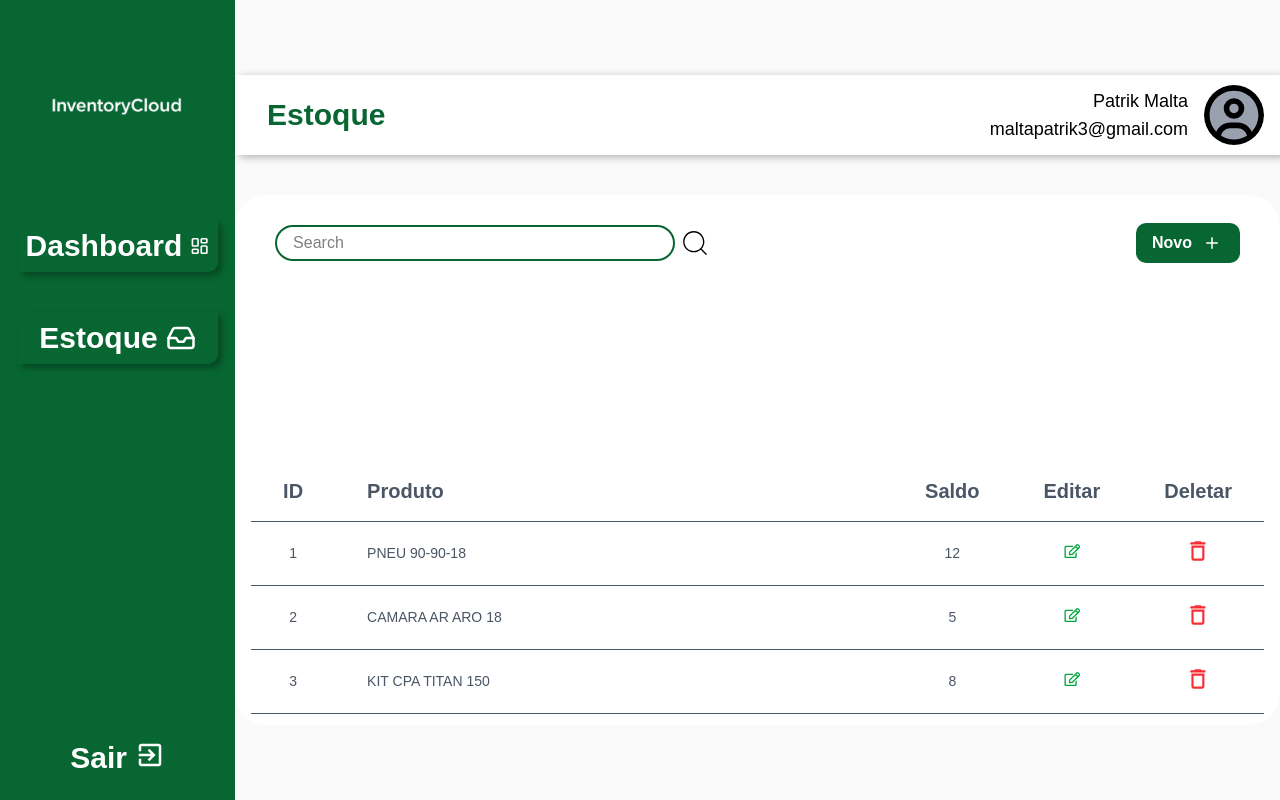
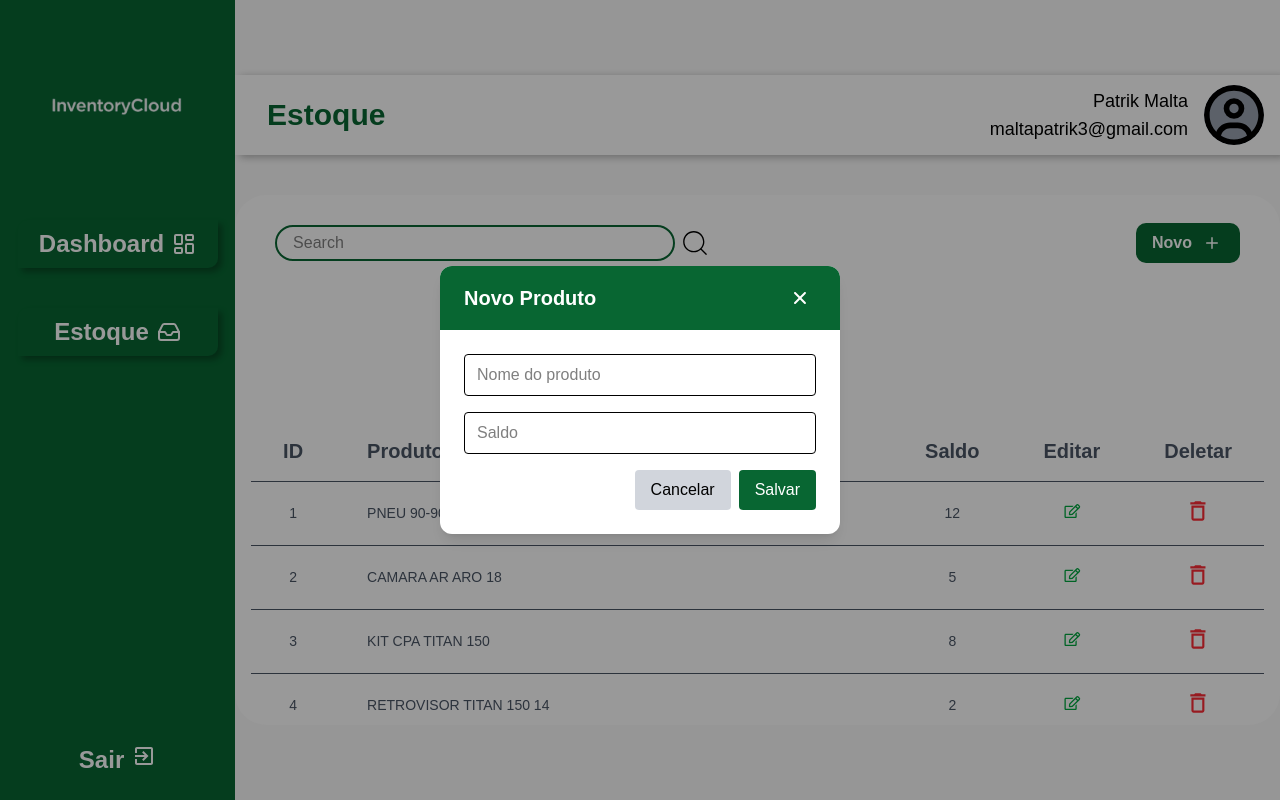
Before and after one commit to cassianobraz/InventorySystem, a React (Vite) app in the folder frontend/: page /estoque in a window 1280 px wide. Both pictures are taken after a click on the button "Novo". Built offline with nearby package versions, Linux system fonts and the light colour scheme.

Commit message:
made the modal of creating a new product

```diff
--- a/frontend/src/components/Header/index.tsx
+++ b/frontend/src/components/Header/index.tsx
@@ -1,10 +1,14 @@
 import { FaRegCircleUser } from "react-icons/fa6";
 
-export function Header() {
+type typeProps = {
+  currentLocation: String;
+};
+
+export function Header({ currentLocation }: typeProps) {
   return (
     <header className="w-full h-20 flex flex-row justify-between items-center p-4 bg-white shadow-[5px_2px_8px_0px_rgba(0,0,0,0.3)]">
       <div className="text-3xl font-bold text-[#086632]">
-        <h2 className="ml-4">Estoque</h2>
+        <h2 className="ml-4">{currentLocation}</h2>
       </div>
       <div className="flex flex-row gap-4 items-center">
         <div className="bold text-lg text-end">
--- a/frontend/src/components/SideBar/index.tsx
+++ b/frontend/src/components/SideBar/index.tsx
@@ -11,14 +11,14 @@ export function SideBar() {
 
         <div className="w-full flex flex-col items-center mt-5">
             <Link to="/dash"
-                className="flex flex-row justify-center items-center gap-2 hover:w-full hover:border-l-[4px] hover:border-r-[4px] hover:border-white transition-all duration-75 w-50 text-white font-bold text-3xl p-2 text-start shadow-[4px_4px_6px_0px_rgba(0,0,0,0.3)] rounded-[10px_0px_10px_0px] "
+                className="flex flex-row justify-center items-center gap-2 hover:w-full hover:border-l-[4px] hover:border-r-[4px] hover:border-white transition-all duration-75 w-50 text-white font-bold text-2xl p-2 text-start shadow-[4px_4px_6px_0px_rgba(0,0,0,0.3)] rounded-[10px_0px_10px_0px] "
                 >
                 Dashboard
                 <LuLayoutDashboard />
             </Link>
 
             <Link to="/estoque"
-                className="flex flex-row justify-center items-center gap-2 hover:w-full hover:border-l-[4px] hover:border-r-[4px] hover:border-white transition-all duration-75 w-50 text-white font-bold text-3xl mt-10 p-2 text-start shadow-[4px_4px_6px_0px_rgba(0,0,0,0.3)] rounded-[10px_0px_10px_0px] "
+                className="flex flex-row justify-center items-center gap-2 hover:w-full hover:border-l-[4px] hover:border-r-[4px] hover:border-white transition-all duration-75 w-50 text-white font-bold text-2xl mt-10 p-2 text-start shadow-[4px_4px_6px_0px_rgba(0,0,0,0.3)] rounded-[10px_0px_10px_0px] "
                 >
                 Estoque
                 <LuInbox />
@@ -26,7 +26,7 @@ export function SideBar() {
 
         </div>
 
-        <Link to={"/"} className="text-white font-bold text-3xl bottom-0 p-2 mb-4 absolute flex flex-row gap-2 item">Sair <IoMdExit /></Link>
+        <Link to={"/"} className="text-white font-bold text-2xl bottom-0 p-2 mb-4 absolute flex flex-row gap-2 item">Sair <IoMdExit /></Link>
 
     </div>
   );
--- a/frontend/src/components/Table/index.tsx
+++ b/frontend/src/components/Table/index.tsx
@@ -15,7 +15,7 @@ interface TabelaComponentesProps {
 export function Table({ dados }: TabelaComponentesProps) {
   return (
     <div className="flex justify-center items-center min-h-screen">
-      <div className="overflow-x-auto rounded-lg mt-20 w-full max-w-6xl">
+      <div className="overflow-x-auto rounded-lg w-full max-w-6xl">
         <table className="text-sm text-left w-full">
           <thead className="text-gray-600 font-bold text-xl border-b">
             <tr>
--- a/frontend/src/pages/dashboard.tsx
+++ b/frontend/src/pages/dashboard.tsx
@@ -19,7 +19,7 @@ export function Dashboard() {
     <div className="flex flex-row bg-[#fafafa] min-h-screen">
       <SideBar />
       <div className="w-full flex flex-col items-center justify-start">
-        <Header />
+        <Header currentLocation="Dashboard" />
         <div className="w-4/5 mt-20">
           <h1 className="text-2xl font-semibold mb-1">Bem-Vindo, Patrik Malta</h1>
           <p className="text-gray-500 mb-8">Overview</p>
--- a/frontend/src/pages/stock.tsx
+++ b/frontend/src/pages/stock.tsx
@@ -1,11 +1,12 @@
 import { Header } from "../components/Header";
 import { SideBar } from "../components/SideBar";
 import { SearchBar } from "../components/SearchBar";
-import { IoIosAdd } from "react-icons/io";
+import { IoIosAdd, IoIosClose } from "react-icons/io";
 import { Table } from "../components/Table";
 import { useEffect, useState } from "react";
 
 export function Stock() {
+  const [newProduct, setNewProduct] = useState<boolean>(false);
   const [dataStock, setDataStock] = useState<any[]>([]);
 
   useEffect(() => {
@@ -19,11 +20,14 @@ export function Stock() {
     <div className="flex min-h-screen bg-[#fafafa]">
       <SideBar />
       <div className="w-full flex flex-col items-center justify-center">
-        <Header />
+        <Header currentLocation="Estoque" />
         <div className="w-full max-w-6xl bg-white mt-10 pt-4 rounded-4xl flex flex-col items-center">
           <div className="w-full h-16 flex flex-row items-center justify-between px-10">
             <SearchBar />
-            <button className="h-10 bg-[#086632] hover:bg-[#0b7d4b] hover:cursor-pointer text-white font-bold px-4 rounded-[10px] flex items-center justify-center gap-2">
+            <button
+              onClick={() => setNewProduct(true)}
+              className="h-10 bg-[#086632] hover:bg-[#0b7d4b] hover:cursor-pointer text-white font-bold px-4 rounded-[10px] flex items-center justify-center gap-2"
+            >
               Novo <IoIosAdd className="w-6 h-6" />
             </button>
           </div>
@@ -31,6 +35,74 @@ export function Stock() {
           <div className="max-h-[450px] overflow-y-auto w-full px-4">
             <Table dados={dataStock} />
           </div>
+
+          {newProduct && (
+            <div className="w-full h-screen bg-black/40 absolute top-0 left-0 flex items-center justify-center z-50">
+              <div className="w-[400px] bg-white rounded-xl shadow-lg">
+                <div className="w-full h-16 bg-[#086632] flex items-center justify-between px-6 rounded-t-xl">
+                  <h2 className="text-white font-bold text-xl">Novo Produto</h2>
+                  <button
+                    onClick={() => setNewProduct(false)}
+                    className="text-white hover:text-gray-300 hover:cursor-pointer"
+                  >
+                    <IoIosClose className="w-8 h-8" />
+                  </button>
+                </div>
+
+                <form
+                  onSubmit={(e) => {
+                    e.preventDefault();
+
+                    const formData = new FormData(e.currentTarget);
+                    const nome = formData.get("nome") as string;
+                    const saldo = Number(formData.get("saldo"));
+
+                    const novoProduto = {
+                      codigo: (dataStock.length + 1).toString(),
+                      nome,
+                      saldo,
+                    };
+
+                    setDataStock((prev) => [...prev, novoProduto]);
+                    setNewProduct(false);
+                  }}
+                  className="flex flex-col gap-4 p-6"
+                >
+                  <input
+                    type="text"
+                    name="nome"
+                    placeholder="Nome do produto"
+                    className="border rounded px-3 py-2"
+                    required
+                  />
+                  <input
+                    type="number"
+                    name="saldo"
+                    placeholder="Saldo"
+                    min={0}
+                    className="border rounded px-3 py-2"
+                    required
+                  />
+
+                  <div className="flex justify-end gap-2">
+                    <button
+                      type="button"
+                      onClick={() => setNewProduct(false)}
+                      className="px-4 py-2 bg-gray-300 rounded hover:bg-gray-400"
+                    >
+                      Cancelar
+                    </button>
+                    <button
+                      type="submit"
+                      className="px-4 py-2 bg-[#086632] text-white rounded hover:bg-[#0b7d4b]"
+                    >
+                      Salvar
+                    </button>
+                  </div>
+                </form>
+              </div>
+            </div>
+          )}
         </div>
       </div>
     </div>
```
